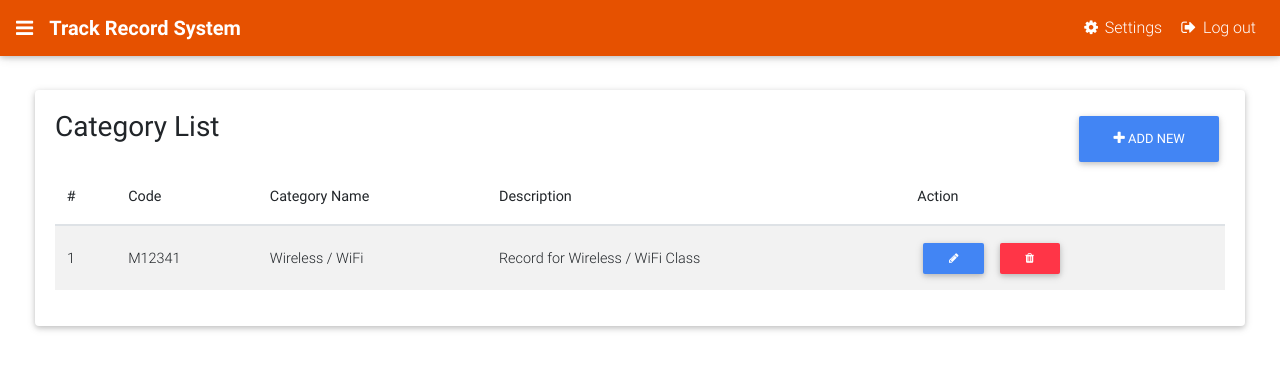
After one commit to budie47/TRS, a PHP site: page /TRS/dashboard/maintain-category/maintain-category.php in a window 1280 px wide. The commit adds this page. Shown: the top 370 px of the page. Run offline with PHP 8.4, Linux system fonts and the light colour scheme.

Commit message:
UI improvemet
Creating Dashboard page, adding category table and form modal

```diff
--- a/css/style.css
+++ b/css/style.css
@@ -14,3 +14,23 @@
 .login-card{
 	margin-top:50px;
 }
+
+.container-fluid{
+	margin-top: 70px;
+}
+
+.bold-text{
+	font-weight: bold;
+}
+
+.text-selected{
+	color: #e65100 !important;
+}
+
+.menu-icon{
+	color: #000;
+}
+
+.modal-body{
+	padding: 10px 40px 10px;
+}
--- /dev/null
+++ b/dashboard/maintain-category/maintain-category.php
@@ -0,0 +1,194 @@
+<!doctype html>
+<html lang="en">
+<head>
+    <meta charset="utf-8">
+    <meta name="viewport" content="width=device-width, initial-scale=1, shrink-to-fit=no">
+    <meta http-equiv="x-ua-compatible" content="ie=edge">
+    <title>TRS | Maintain Category</title>
+    <!-- Font Awesome -->
+    <link rel="stylesheet" href="../../lib/font-awesome-4.7.0/css/font-awesome.min.css">
+
+    <!-- Bootstrap CSS -->
+    <link rel="stylesheet" href="../../lib/MDB/css/bootstrap.min.css" >
+    <!-- Material Design Bootstrap -->
+    <link href="../../lib/MDB/css/mdb.min.css" rel="stylesheet">
+    <!-- Material Design Bootstrap -->
+    <link href="../../lib/MDB/css/mdb.min.css" rel="stylesheet">
+    <!-- Side Bar CSS -->
+    <link href="../../lib/simple-sidebar.css" rel="stylesheet">
+    <!-- Your custom styles (optional) -->
+    <link href="../../css/style.css" rel="stylesheet">
+
+
+</head>
+<body>
+
+    <div>
+      <div id="wrapper">
+
+        <!-- Sidebar -->
+        <div id="sidebar-wrapper">
+            <ul class="sidebar-nav">
+                <li class="sidebar-brand">
+                    <a href="">
+
+                    </a>
+                </li>
+                <li>
+                    <a class="bold-text" href="search-record/search-record.php">Search Record</a>
+                </li>
+                <li>
+                    <a class="bold-text" href="maintain-record/maintain-record.php">Maintain Record</a>
+                </li>
+                <li>
+                    <a class="bold-text text-selected" href="#">Maintain Category</a>
+                </li>
+            </ul>
+        </div>
+        <!-- /#sidebar-wrapper -->
+
+        <!-- Page Content -->
+        <div id="page-content-wrapper">
+
+            <?php
+            include '../nav/nav.php';
+            ?>
+
+            <div class="container-fluid">
+                <!-- Card -->
+                <div class="card">
+
+
+                  <!-- Card content -->
+                  <div class="card-body">
+
+                    <!-- Title -->
+                    <div>
+                      <h3 class="card-title">
+                         Category List
+                         <button type="button" class="btn btn-primary waves-light float-right" data-toggle="modal" data-target="#categoryModal" (click)="catModal.show()" mdbWavesEffect>
+                             <i class="fa fa-plus" aria-hidden="true"></i> Add New</button>
+                         </button>
+
+                     </h3>
+                 </div>
+
+                 <!--Table-->
+                 <table class="table table-striped table-responsive-md btn-table">
+                  <!--Table head-->
+                  <thead>
+                    <tr>
+                      <th>#</th>
+                      <th>Code</th>
+                      <th>Category Name</th>
+                      <th>Description</th>
+                      <th>Action</th>
+                  </tr>
+              </thead>
+              <!--Table head-->
+
+              <!--Table body-->
+              <tbody>
+                <tr>
+                  <td>1</td>
+                  <td>M12341</td>
+                  <td>Wireless / WiFi</td>
+                  <td>Record for Wireless / WiFi Class</td>
+                  <td>
+                    <button type="button" class="btn btn-primary btn-rounded btn-sm my-0 btn-bulat">
+                      <i class="fa fa-pencil" aria-hidden="true"></i>
+                  </button>
+                  <button type="button" class="btn btn-danger btn-rounded btn-sm my-0 btn-bulat">
+                      <i class="fa fa-trash" aria-hidden="true"></i>
+                  </button>
+              </td>
+          </tr>
+      </tbody>
+      <!--Table body-->
+  </table>
+  <!--Table-->
+  <!-- Button -->
+
+
+
+</div>
+
+</div>
+<!-- Card -->
+
+
+
+
+<div mdbModal #catModal="mdb-modal" class="modal fade" id="categoryModal" tabindex="-1" role="dialog" aria-labelledby="myModalLabel" aria-hidden="true">
+    <div class="modal-dialog modal-md" role="document">
+        <div class="modal-content">
+            <form>
+                <div class="modal-header">
+                    <h4 class="modal-title bold-text" id="myModalLabel">Category</h4>
+                    <button type="button" class="close" data-dismiss="modal" aria-label="Close" (click)="catModal.hide()">
+                        <span aria-hidden="true">×</span>
+                    </button>
+                </div>
+                <div class="modal-body">
+
+                    <!-- Material form contact -->
+
+                    <!-- Material input text -->
+                    <div class="md-form">
+                        <i class="fa fa-code prefix grey-text"></i>
+                        <input type="text" id="materialFormContactNameEx" class="form-control">
+                        <label for="materialFormContactNameEx">Category Code</label>
+                    </div>
+
+                    <!-- Material input email -->
+                    <div class="md-form">
+                        <i class="fa fa-pencil prefix grey-text"></i>
+                        <input type="email" id="materialFormContactEmailEx" class="form-control">
+                        <label for="materialFormContactEmailEx">Category Name</label>
+                    </div>
+
+                    <!-- Material textarea message -->
+                    <div class="md-form">
+                        <i class="fa fa-commenting prefix grey-text"></i>
+                        <textarea type="text" id="materialFormContactMessageEx" class="form-control md-textarea" rows="3"></textarea>
+                        <label for="materialFormContactMessageEx">Description</label>
+                    </div>
+
+                    <!-- Material form contact -->
+
+                </div>
+                <div class="modal-footer">
+                    <button type="button" class="btn btn-secondary btn-sm waves-light" data-dismiss="modal" (click)="catModal.hide()" mdbWavesEffect>Close</button>
+                    <button type="button" class="btn btn-primary btn-sm waves-light" mdbWavesEffect>Save changes</button>
+                </div>
+            </form>
+        </div>
+    </div>
+</div>
+
+</div>
+</div>
+<!-- /#page-content-wrapper -->
+
+</div>
+<!-- /#wrapper -->
+
+
+
+</div>
+
+<!-- div main div -->
+
+
+
+
+
+<!-- Optional JavaScript -->
+<!-- jQuery first, then Popper.js, then Bootstrap JS -->
+<script src="../../lib/MDB/js/jquery-3.2.1.min.js"></script>
+<script src="../../lib/MDB/js/popper.min.js"></script>
+<script src="../../lib/MDB/js/bootstrap.min.js"></script>
+<script type="text/javascript" src="../../lib/MDB/js/mdb.min.js"></script>
+<script type="text/javascript" src="../../js/trs.js"></script>
+</body>
+</html>
--- /dev/null
+++ b/dashboard/nav/nav.php
@@ -0,0 +1,24 @@
+     <nav class=" navbar fixed-top navbar-expand-lg navbar-dark orange darken-4">
+
+          <a class="navbar-brand bold menu-icon" href="#menu-toggle" class="btn btn-secondary" id="menu-toggle">
+              <i class="fa fa-bars menu-icon-toggle"  id="" aria-hidden="true"></i></a>
+              <a class="navbar-brand bold-text" href="http://localhost/TRS/TRS/dashboard/dashboard.php"> Track Record System</a>
+              <button class="navbar-toggler" type="button" data-toggle="collapse" data-target="#navbarSupportedContent-4" aria-controls="navbarSupportedContent-4"
+              aria-expanded="false" aria-label="Toggle navigation">
+              <span class="navbar-toggler-icon"></span>
+          </button>
+          <div class="collapse navbar-collapse" id="navbarSupportedContent-4">
+            <ul class="navbar-nav ml-auto">
+              <li class="nav-item">
+                <a class="nav-link" href="#">
+                  <i class="fa fa-gear"></i> Settings</a>
+              </li>
+              <li class="nav-item">
+                <a class="nav-link" (click)="logout()">
+                  <i class="fa fa-sign-out"></i> Log out</a>
+              </li>
+
+          </ul>
+      </div>
+  </nav>
+  <!--/.Navbar -->
--- a/index.php
+++ b/index.php
@@ -4,7 +4,7 @@
     <meta charset="utf-8">
     <meta name="viewport" content="width=device-width, initial-scale=1, shrink-to-fit=no">
     <meta http-equiv="x-ua-compatible" content="ie=edge">
-    <title>Material Design Bootstrap</title>
+    <title>Track Record System</title>
     <!-- Font Awesome -->
     <link rel="stylesheet" href="lib/font-awesome-4.7.0/css/font-awesome.min.css">
 
--- /dev/null
+++ b/js/trs.js
@@ -0,0 +1,12 @@
+$(document).ready(function(){
+
+
+	//Side bar menu toggle
+	$("#menu-toggle").click(function(e) {
+		e.preventDefault();
+		$("#wrapper").toggleClass("toggled");
+		$(".menu-icon-toggle").toggleClass("menu-icon");
+	});
+
+
+})
--- /dev/null
+++ b/lib/simple-sidebar.css
@@ -0,0 +1,122 @@
+/*!
+ * Start Bootstrap - Simple Sidebar (https://startbootstrap.com/template-overviews/simple-sidebar)
+ * Copyright 2013-2017 Start Bootstrap
+ * Licensed under MIT (https://github.com/BlackrockDigital/startbootstrap-simple-sidebar/blob/master/LICENSE)
+ */
+
+body {
+  overflow-x: hidden;
+}
+
+#wrapper {
+  padding-left: 0;
+  -webkit-transition: all 0.5s ease;
+  -moz-transition: all 0.5s ease;
+  -o-transition: all 0.5s ease;
+  transition: all 0.5s ease;
+}
+
+#wrapper.toggled {
+  padding-left: 250px;
+}
+
+#sidebar-wrapper {
+  z-index: 1000;
+  position: fixed;
+  left: 250px;
+  width: 0;
+  height: 100%;
+  margin-left: -250px;
+  overflow-y: auto;
+  background: #000;
+  -webkit-transition: all 0.5s ease;
+  -moz-transition: all 0.5s ease;
+  -o-transition: all 0.5s ease;
+  transition: all 0.5s ease;
+}
+
+#wrapper.toggled #sidebar-wrapper {
+  width: 250px;
+}
+
+#page-content-wrapper {
+  width: 100%;
+  position: absolute;
+  padding: 15px;
+}
+
+#wrapper.toggled #page-content-wrapper {
+  position: absolute;
+  margin-right: -250px;
+}
+
+
+/* Sidebar Styles */
+
+.sidebar-nav {
+  position: absolute;
+  top: 0;
+  width: 250px;
+  margin: 0;
+  padding: 0;
+  list-style: none;
+}
+
+.sidebar-nav li {
+  text-indent: 20px;
+  line-height: 40px;
+}
+
+.sidebar-nav li a {
+  display: block;
+  text-decoration: none;
+  color: #999999;
+}
+
+.sidebar-nav li a:hover {
+  text-decoration: none;
+  color: #fff;
+  background: rgba(255, 255, 255, 0.2);
+}
+
+.sidebar-nav li a:active, .sidebar-nav li a:focus {
+  text-decoration: none;
+}
+
+.sidebar-nav>.sidebar-brand {
+  height: 65px;
+  font-size: 18px;
+  line-height: 60px;
+}
+
+.sidebar-nav>.sidebar-brand a {
+  color: #999999;
+}
+
+.sidebar-nav>.sidebar-brand a:hover {
+  color: #fff;
+  background: none;
+}
+
+@media(min-width:768px) {
+  #wrapper {
+    padding-left: 0;
+  }
+  #wrapper.toggled {
+    padding-left: 250px;
+  }
+  #sidebar-wrapper {
+    width: 0;
+  }
+  #wrapper.toggled #sidebar-wrapper {
+    width: 250px;
+  }
+  #page-content-wrapper {
+    padding: 20px;
+    position: relative;
+  }
+  #wrapper.toggled #page-content-wrapper {
+    position: relative;
+    margin-right: 0;
+  }
+}
```
Also changed, not shown: dashboard/dashboard.php (added, +86 -0 lines).
